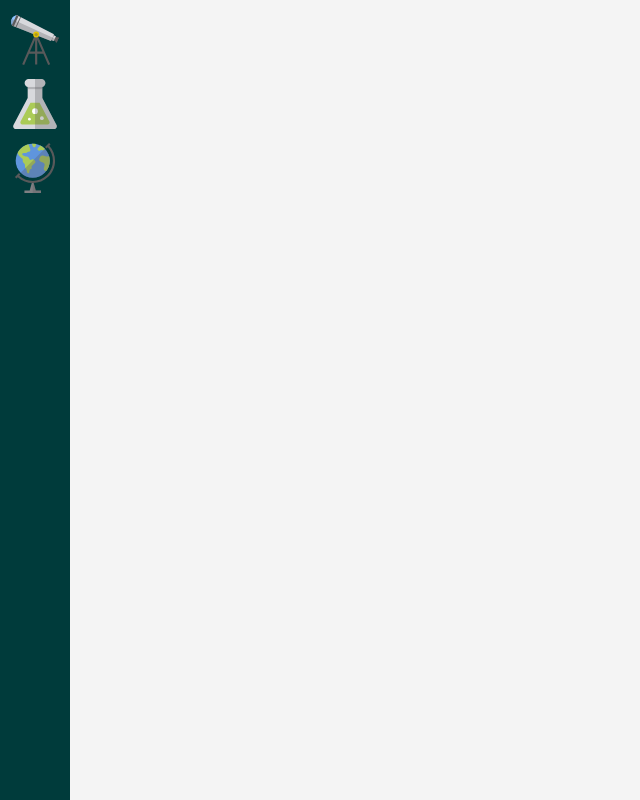
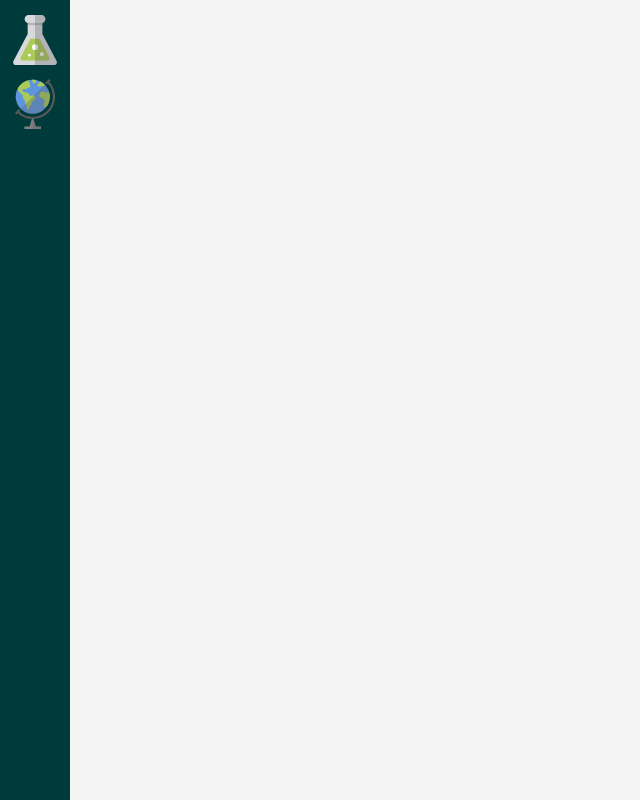
Before and after one commit to tomas-cani/synapse, a React (Create React App) app: page / in a window 1280 px wide. Shown: the whole page, without its empty margins (0-640 px from the left). Built offline with nearby package versions, Linux system fonts and the light colour scheme.

Commit message:
Remove astronomy

```diff
--- a/src/sidebar/Sidebar.jsx
+++ b/src/sidebar/Sidebar.jsx
@@ -1,12 +1,10 @@
 import React from 'react';
 import chemistry from './icons/chemistry.svg';
 import geography from './icons/earth-globe.svg';
-import astronomy from './icons/telescope.svg';
 import Icon from './Icon';
 import './Sidebar.css';
 
 const iconsData = [
-  { url: '/astronomy', src: astronomy, name: 'Astronomy' },
   { url: '/chemistry', src: chemistry, name: 'Chemistry' },
   { url: '/geography', src: geography, name: 'Geography' },
 ];
```
Also changed, not shown: src/sidebar/icons/telescope.svg (deleted).
